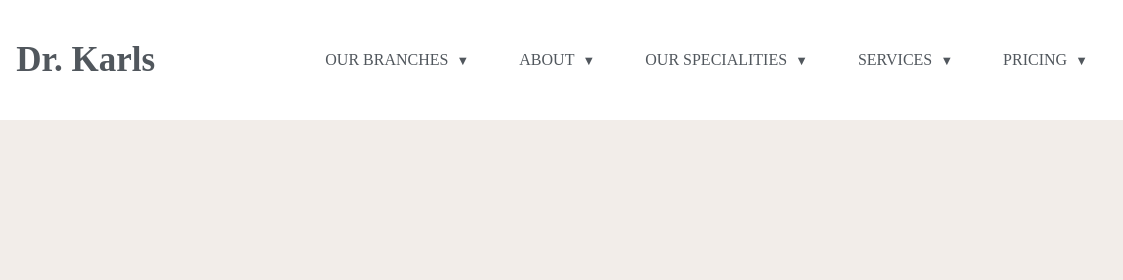
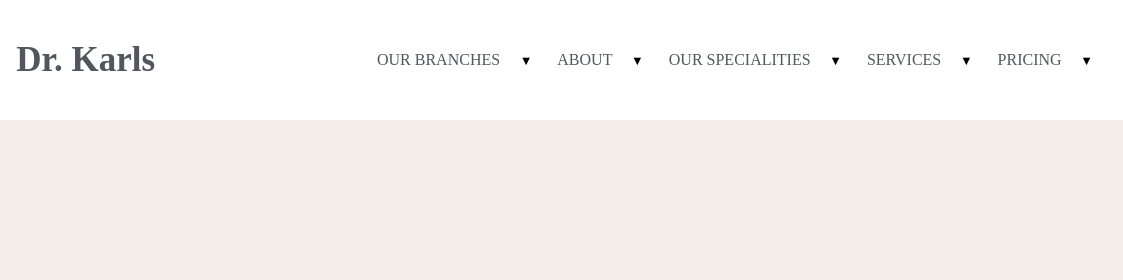
Before and after one commit to HectorMerejo/Medicura-Integrative-Institute, a plain HTML site: page index.html in a window 1280 px wide. Shown: the top 280 px of the page, 157-1280 px from the left. Drawn offline with Linux system fonts and the light colour scheme.

Commit message:
added dropdown menu to navigation bar

```diff
--- a/index.html
+++ b/index.html
@@ -8,24 +8,29 @@
   </head>
   <body>
     <nav class="navbar">
+      <!-- logo and title div-->
       <div class="div-logo">
         <img src="images/karls_logo.jpg" alt="Dr Karls Logo" />
         <h1>Dr. Karls</h1>
       </div>
+
+      <!-- nav bar div-->
       <div class="nav-links">
-        <a href="#branches">OUR BRANCHES</a>
-
-        <ul class="dropdown">
-          <li><a href="#medical">MEDICAL</a></li>
-          <li><a href="#wellness">WELLNESS</a></li>
-          <li><a href="#mind">MIND</a></li>
-          <li><a href="#life">LIFE</a></li>
+        <ul>
+          <li>
+            <a href="#">OUR BRANCHES</a>
+            <ul class="dropdown">
+              <li><a href="#medical">MEDICAL</a></li>
+              <li><a href="#wellness">WELLNESS</a></li>
+              <li><a href="#mind">MIND</a></li>
+              <li><a href="#life">LIFE</a></li>
+            </ul>
+          </li>
+          <li><a href="#">ABOUT</a></li>
+          <li><a href="#">OUR SPECIALITIES</a></li>
+          <li><a href="#">SERVICES</a></li>
+          <li><a href="#">PRICING</a></li>
         </ul>
-
-        <a href="#about">ABOUT</a>
-        <a href="#specialities">OUR SPECIALITIES</a>
-        <a href="#services">SERVICES</a>
-        <a href="#pricing">PRICING</a>
       </div>
     </nav>
   </body>
--- a/styles.css
+++ b/styles.css
@@ -28,19 +28,17 @@ img {
   color:#51575d;
 }
 
-.nav-links {
-  display: flex;
-  gap: 20px;
-}
-
 .nav-links ul {
     list-style: none;
     padding: 0;
     margin: 0;
+    display: flex;
+    align-items: center; /* Align items vertically */
 }
 
-.nav-links li {
-    position: relative;
+.nav-links > ul > li {
+  position: relative;
+  margin-right: 10px; /* Add margin between main links */
 }
 
 .nav-links a {
@@ -51,15 +49,15 @@ img {
   transition: background-color 0.3s;
 }
 
-.nav-links a::after {
+.nav-links > ul > li::after {
   content: ' \25BC';  /* Unicode character for down arrow */
   font-size: 0.8em;  /* Adjust size as needed */
-  margin-left: 5px;  /* Space between text and arrow */
+   margin-left: .5px;  /*Space between text and arrow */
 }
 
 /* Dropdown menu styles */
 .nav-links .dropdown {
-  /* display: none;  Hide dropdown by default */
+  display: none; /* Hide dropdown by default */
   position: absolute;
   top: 100%;  /* Position below the parent link */
   left: 0;
@@ -93,6 +91,6 @@ img {
 }
 
 /* Show dropdown menu on hover */
-.nav-links a:hover .dropdown {
+.nav-links > ul > li:hover .dropdown {
   display: block;
 }
```
